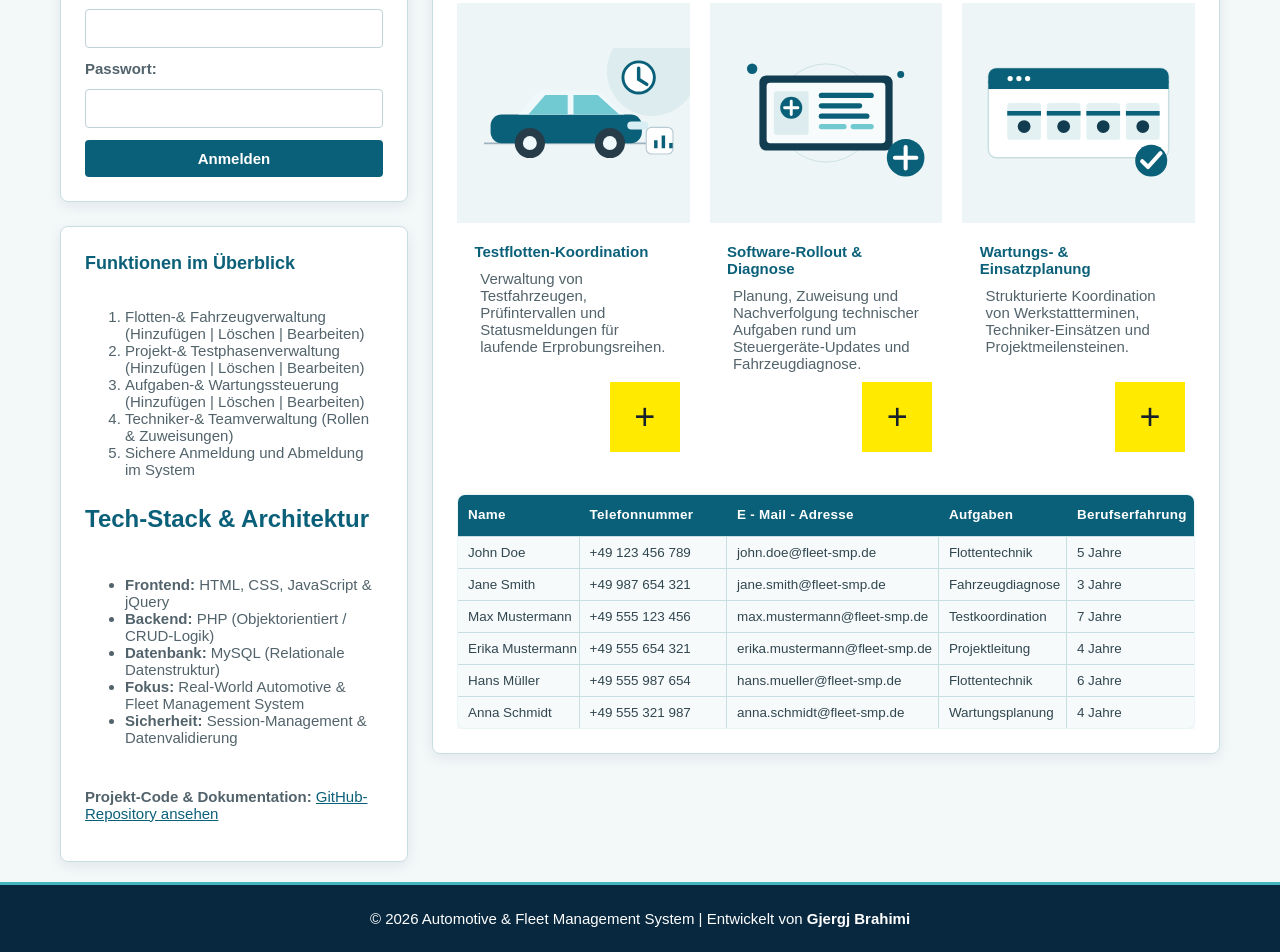
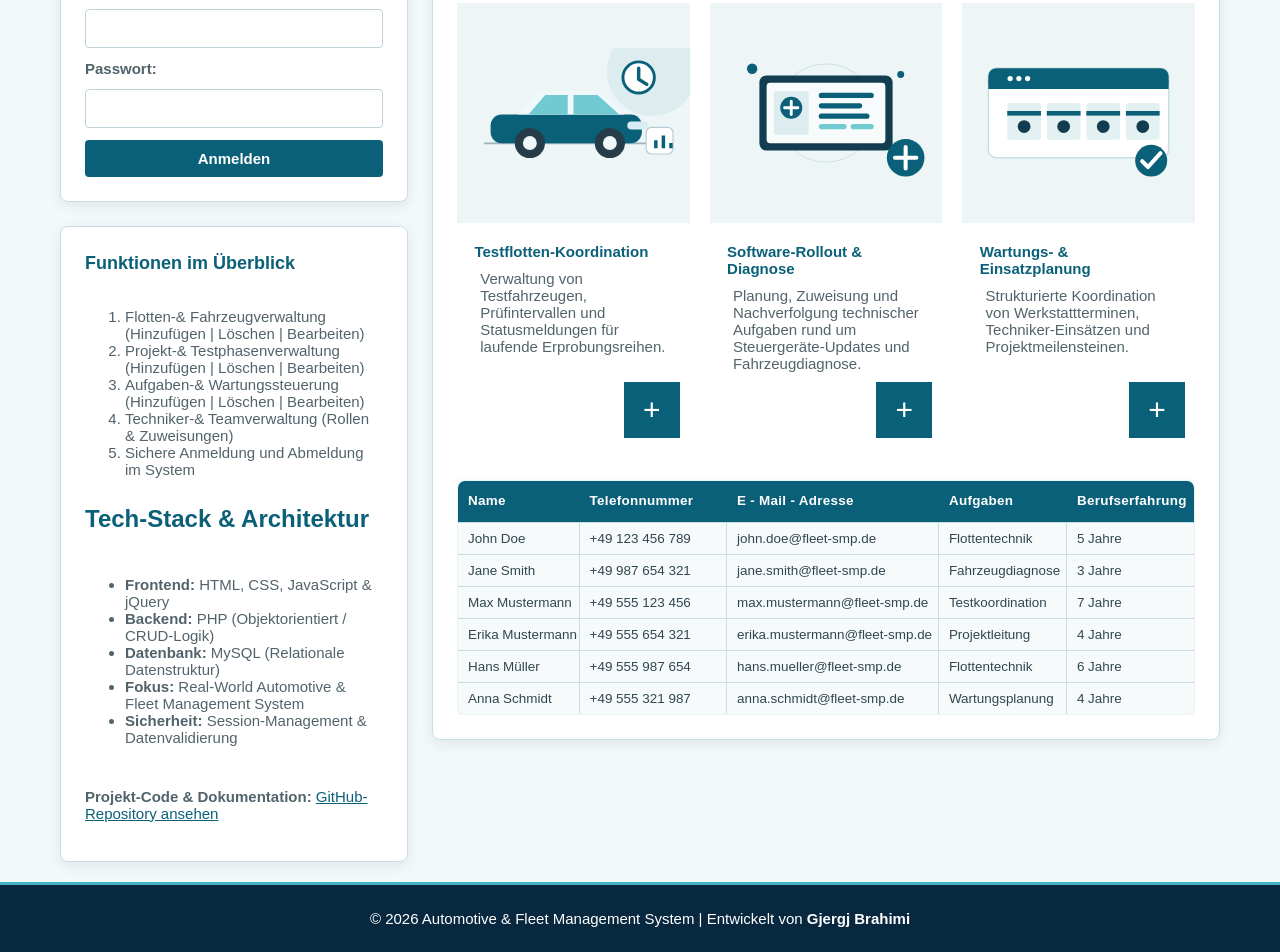
Before and after one commit to GjergjBrahimi-cyber/Automative-Fleet-Management, a plain HTML site: page index.html in a window 1280 px wide. Shown: the part 656-1608 px from the top of the page. Drawn offline with Linux system fonts and the light colour scheme.

Commit message:
Use project colors and smaller project buttons
Co-authored-by: Copilot <223556219+Copilot@users.noreply.github.com>

```diff
--- a/style.css
+++ b/style.css
@@ -274,21 +274,21 @@ a:hover {
     display: grid;
     place-items: center;
     align-self: flex-end;
-    width: 70px;
-    height: 70px;
+    width: 56px;
+    height: 56px;
     margin: auto 10px 0 0;
-    background-color: #ffea00;
-    color: #17212b;
-    font-size: 36px;
+    background-color: var(--color-primary);
+    color: #ffffff;
+    font-size: 30px;
     font-weight: 300;
     line-height: 1;
     text-decoration: none;
-    transition: background-color 0.2s ease, transform 0.2s ease;
+    transition: background-color 0.2s ease, color 0.2s ease, transform 0.2s ease;
 }
 
 .pitem .project-link:hover {
-    background-color: #f2d900;
-    color: #17212b;
+    background-color: var(--color-primary-hover);
+    color: #ffffff;
     transform: rotate(90deg);
 }
 
```
